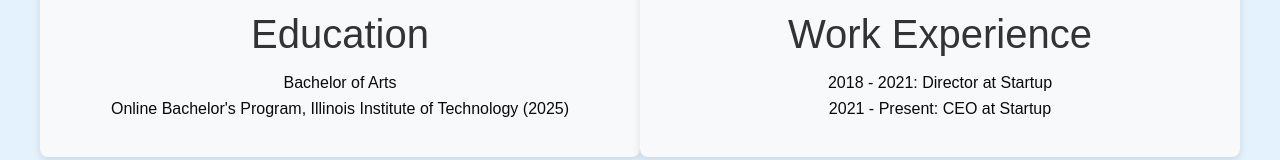
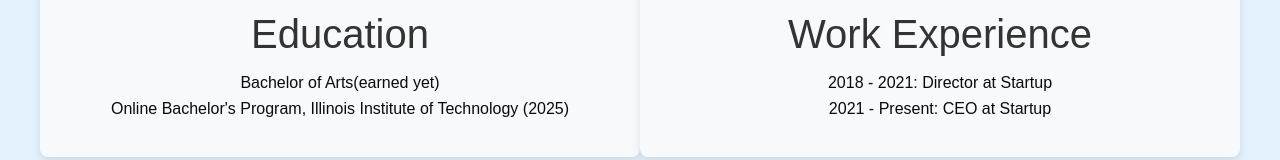
Before and after one commit to ysasaki1/pro4, a plain HTML site: page index.html in a window 1280 px wide. Shown: the part 434-594 px from the top of the page. Drawn offline with Linux system fonts and the light colour scheme; files whose address does not match are found by name.

Commit message:
Update index.html

```diff
--- a/index.html
+++ b/index.html
@@ -43,7 +43,7 @@
       <div class="cell small-12 medium-6">
         <h2>Education</h2>
         <ul class="no-bullet">
-          <li>Bachelor of Arts</li>
+          <li>Bachelor of Arts(earned yet)</li>
           <li>Online Bachelor's Program, Illinois Institute of Technology (2025)</li>
         </ul>
       </div>
```
